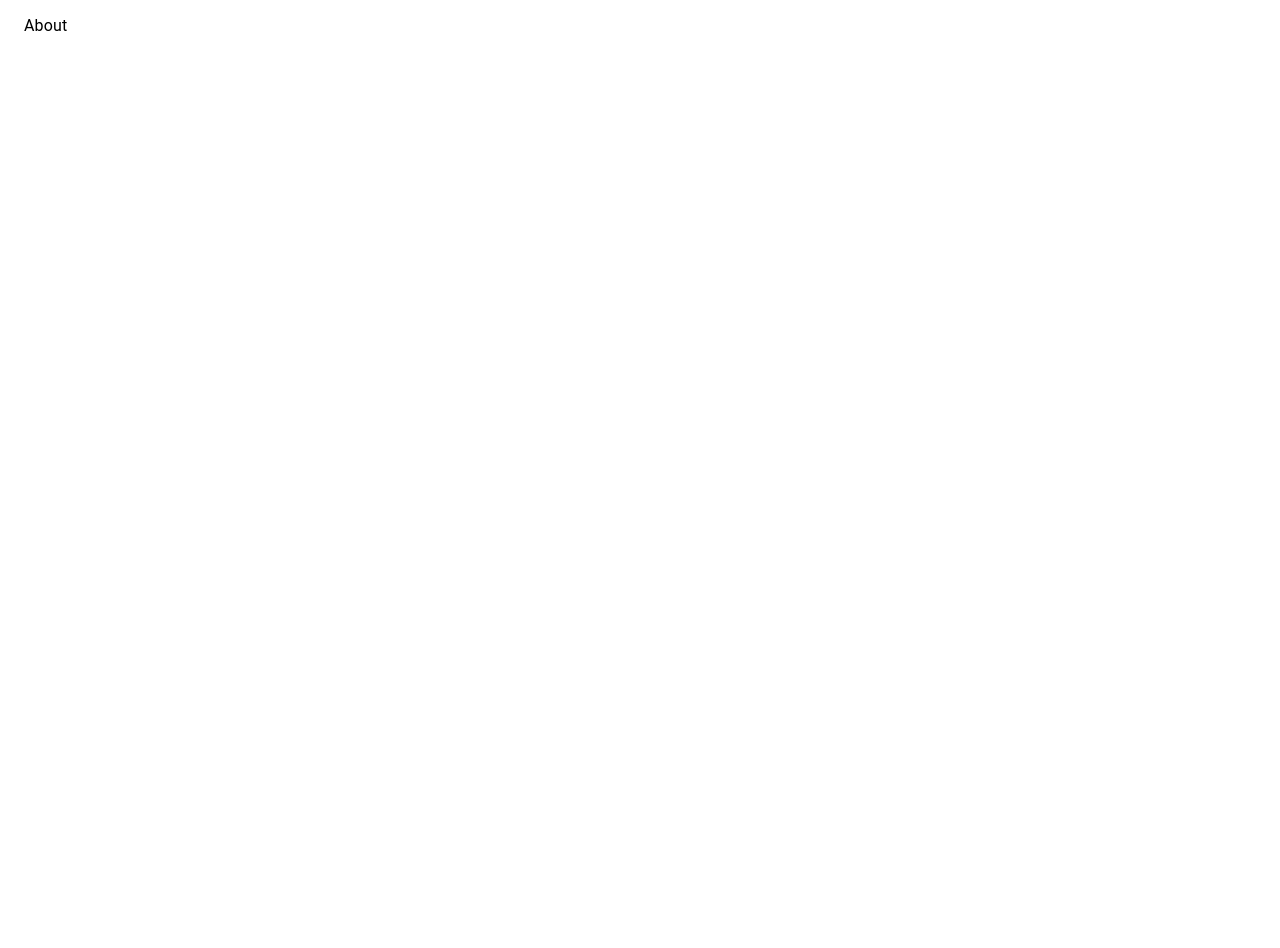
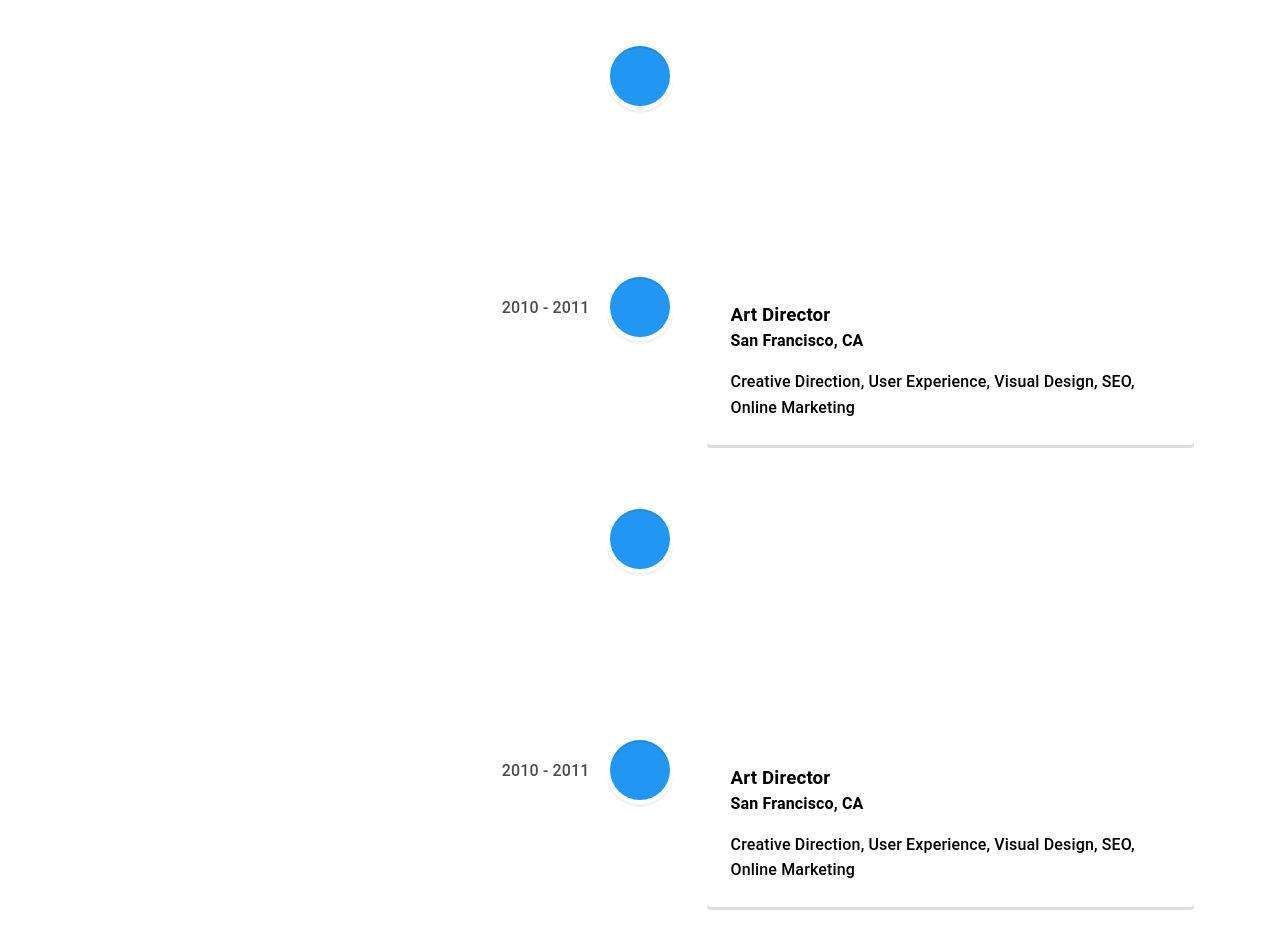
Before and after one commit to yusei53/yusei53-portfolio, a Next.js app: page / in a window 1280 px wide. Shown: the part 580-1528 px from the top of the page. Before the commit the page ends 800 px from the top, so only its background shows below. Built offline with nearby package versions, Linux system fonts and the light colour scheme.

Commit message:
雛形作成

```diff
--- /dev/null
+++ b/src/app/components/molecule/TimeLine.tsx
@@ -0,0 +1,72 @@
+import {
+  VerticalTimeline,
+  VerticalTimelineElement,
+} from "react-vertical-timeline-component";
+import "react-vertical-timeline-component/style.min.css";
+
+export function TimeLine() {
+  return (
+    <>
+      <VerticalTimeline>
+        <VerticalTimelineElement
+          className="vertical-timeline-element--work"
+          date="2010 - 2011"
+          iconStyle={{ background: "rgb(33, 150, 243)", color: "#fff" }}
+        >
+          <h3 className="vertical-timeline-element-title">Art Director</h3>
+          <h4 className="vertical-timeline-element-subtitle">
+            San Francisco, CA
+          </h4>
+          <p>
+            Creative Direction, User Experience, Visual Design, SEO, Online
+            Marketing
+          </p>
+        </VerticalTimelineElement>
+        <VerticalTimelineElement
+          className="vertical-timeline-element--work"
+          date="2010 - 2011"
+          iconStyle={{ background: "rgb(33, 150, 243)", color: "#fff" }}
+        >
+          <h3 className="vertical-timeline-element-title">Art Director</h3>
+          <h4 className="vertical-timeline-element-subtitle">
+            San Francisco, CA
+          </h4>
+          <p>
+            Creative Direction, User Experience, Visual Design, SEO, Online
+            Marketing
+          </p>
+        </VerticalTimelineElement>
+        <VerticalTimelineElement
+          className="vertical-timeline-element--work"
+          date="2010 - 2011"
+          iconStyle={{ background: "rgb(33, 150, 243)", color: "#fff" }}
+        >
+          <h3 className="vertical-timeline-element-title">Art Director</h3>
+          <h4 className="vertical-timeline-element-subtitle">
+            San Francisco, CA
+          </h4>
+          <p>
+            Creative Direction, User Experience, Visual Design, SEO, Online
+            Marketing
+          </p>
+        </VerticalTimelineElement>
+        <VerticalTimelineElement
+          className="vertical-timeline-element--work"
+          date="2010 - 2011"
+          iconStyle={{ background: "rgb(33, 150, 243)", color: "#fff" }}
+        >
+          <h3 className="vertical-timeline-element-title">Art Director</h3>
+          <h4 className="vertical-timeline-element-subtitle">
+            San Francisco, CA
+          </h4>
+          <p>
+            Creative Direction, User Experience, Visual Design, SEO, Online
+            Marketing
+          </p>
+        </VerticalTimelineElement>
+      </VerticalTimeline>
+    </>
+  );
+}
+
+export default TimeLine;
--- a/src/app/components/organisms/TabPanel.tsx
+++ b/src/app/components/organisms/TabPanel.tsx
@@ -1,6 +1,7 @@
 import { Box, Tab, Tabs } from "@mui/material";
 import React from "react";
 import CustomTabPanel from "../molecule/CustomTabPanel";
+import TimeLine from "../molecule/TimeLine";
 
 export default function TabPanel() {
   const [value, setValue] = React.useState(0);
@@ -19,7 +20,7 @@
         </Tabs>
       </Box>
       <CustomTabPanel value={value} index={0}>
-        About
+        <TimeLine />
       </CustomTabPanel>
       <CustomTabPanel value={value} index={1}>
         Works
```
